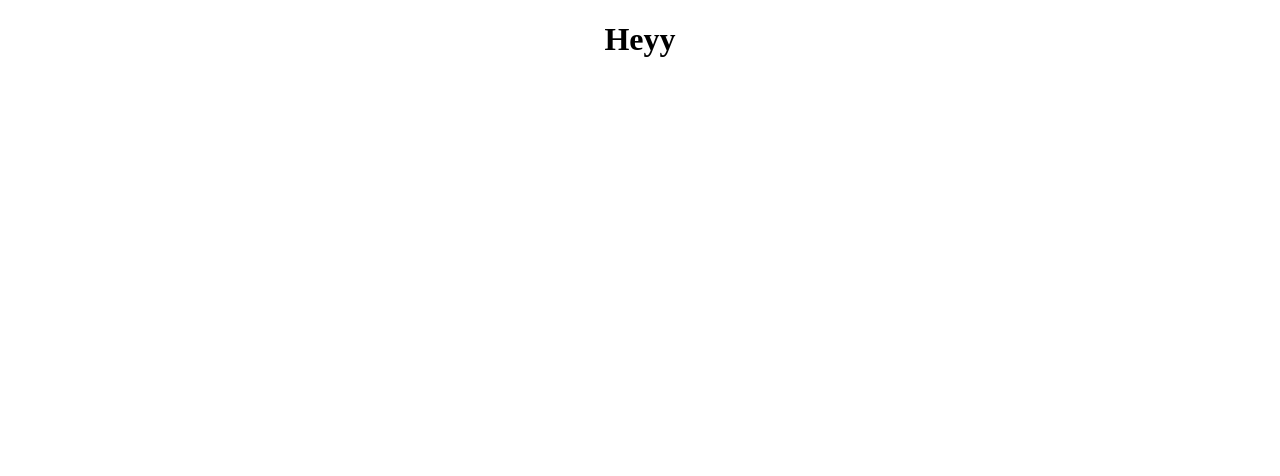
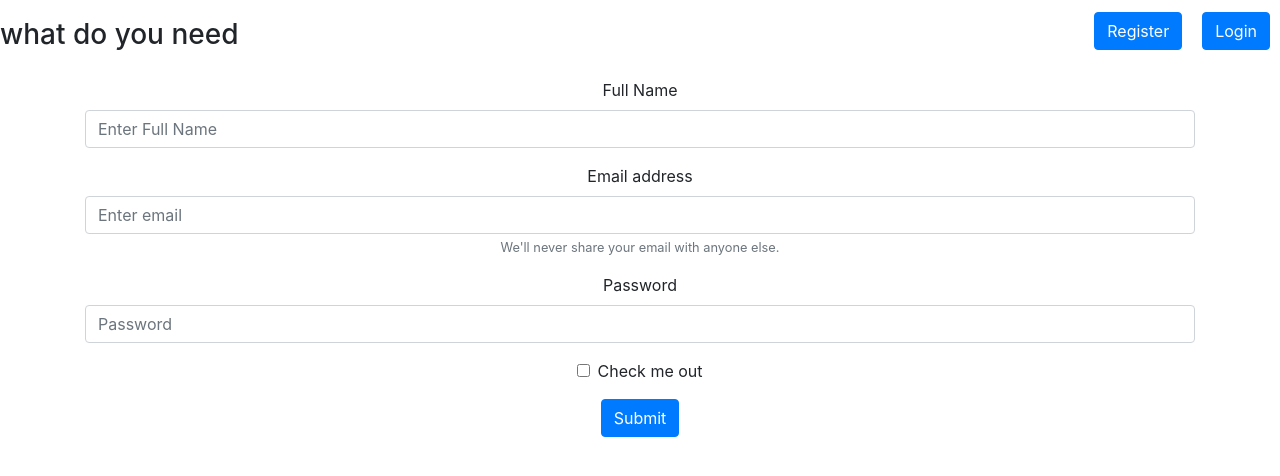
Before and after one commit to isiagi/minute5_UG, a React (Create React App) app: page /register in a window 1280 px wide. Shown: the top 476 px of the page. Built offline with nearby package versions, Linux system fonts and the light colour scheme.

Commit message:
ft(home):add register and login buttons

```diff
--- a/package.json
+++ b/package.json
@@ -6,8 +6,11 @@
     "@testing-library/jest-dom": "^5.11.4",
     "@testing-library/react": "^11.1.0",
     "@testing-library/user-event": "^12.1.10",
+    "bootstrap": "^4.5.3",
     "react": "^17.0.1",
+    "react-bootstrap": "^1.4.0",
     "react-dom": "^17.0.1",
+    "react-router-dom": "^5.2.0",
     "react-scripts": "4.0.0",
     "web-vitals": "^0.2.4"
   },
--- a/src/App.js
+++ b/src/App.js
@@ -1,6 +1,8 @@
 import React from "react"
 import './App.css';
+import "bootstrap/dist/css/bootstrap.min.css";
 import Home from "./components/Home/Home"
+
 
 
 function App() {
--- /dev/null
+++ b/src/components/Home/Home.css
@@ -0,0 +1,9 @@
+
+nav{
+    display: flex;
+    justify-content: space-between;
+    align-items: center;
+}
+nav>ul>a>Button{
+    margin:12px 10px;
+}
--- a/src/components/Home/Home.js
+++ b/src/components/Home/Home.js
@@ -1,14 +1,29 @@
-import React, { Component } from 'react'
+import React, { Component } from "react";
+import {BrowserRouter as Router, Link, Route, Switch} from "react-router-dom"
+import Button from "react-bootstrap/Button";
+import Login from "./firstSection/Login";
+import Register from "./firstSection/Register";
+import "./Home.css";
 
 export class Home extends Component {
+  render() {
+    return (
+      <Router>
+      <div>
+        <nav>
+          <h3>what do you need</h3>
+          <ul>
+           <Link to="/register"><Button>Register</Button></Link>
 
-    render() {
-        return (
-            <div>
-                <h1>Heyy</h1>
-            </div>
-        )
-    }
+            <Link to="/login"><Button>Login</Button></Link>
+          </ul>
+        </nav>
+        <Route path="/login" component={Login} />
+        <Route path="/register" component={Register}/>
+      </div>
+      </Router>
+    );
+  }
 }
 
-export default Home
+export default Home;
--- a/src/components/Home/firstSection/Login.js
+++ b/src/components/Home/firstSection/Login.js
@@ -0,0 +1,36 @@
+import React from "react";
+import { Form, Button, Container } from "react-bootstrap";
+
+class Login extends React.Component {
+  render() {
+    return (
+      <div>
+      <Container>
+
+        <Form>
+          <Form.Group controlId="formBasicEmail">
+            <Form.Label>Email address</Form.Label>
+            <Form.Control type="email" placeholder="Enter email" />
+            <Form.Text className="text-muted">
+              We'll never share your email with anyone else.
+            </Form.Text>
+          </Form.Group>
+
+          <Form.Group controlId="formBasicPassword">
+            <Form.Label>Password</Form.Label>
+            <Form.Control type="password" placeholder="Password" />
+          </Form.Group>
+          <Form.Group controlId="formBasicCheckbox">
+            <Form.Check type="checkbox" label="Check me out" />
+          </Form.Group>
+          <Button variant="primary" type="submit">
+            Submit
+          </Button>
+        </Form>
+      </Container>
+      </div>
+    );
+  }
+}
+
+export default Login;
--- a/src/components/Home/firstSection/Register.js
+++ b/src/components/Home/firstSection/Register.js
@@ -0,0 +1,41 @@
+import React from "react";
+import { Form, Button, Container } from "react-bootstrap";
+
+class Register extends React.Component {
+  render() {
+    return (
+      <div>
+      <Container>
+
+        <Form>
+        <Form.Group controlId="formBasicFullName">
+            <Form.Label>Full Name</Form.Label>
+            <Form.Control type="text" placeholder="Enter Full Name" />
+          </Form.Group>
+
+          <Form.Group controlId="formBasicEmail">
+            <Form.Label>Email address</Form.Label>
+            <Form.Control type="email" placeholder="Enter email" />
+            <Form.Text className="text-muted">
+              We'll never share your email with anyone else.
+            </Form.Text>
+          </Form.Group>
+
+          <Form.Group controlId="formBasicPassword">
+            <Form.Label>Password</Form.Label>
+            <Form.Control type="password" placeholder="Password" />
+          </Form.Group>
+          <Form.Group controlId="formBasicCheckbox">
+            <Form.Check type="checkbox" label="Check me out" />
+          </Form.Group>
+          <Button variant="primary" type="submit">
+            Submit
+          </Button>
+        </Form>
+      </Container>
+      </div>
+    );
+  }
+}
+
+export default Register;
```
Also changed, not shown: 1 other file (tests, documents, lock files or other folders).
